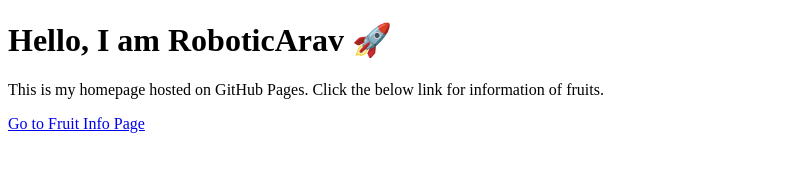
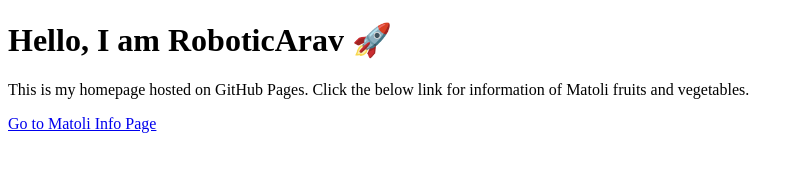
Before and after one commit to aravPagi/myWebsite, a plain HTML site: page index.html in a window 1280 px wide. Shown: the whole page, without its empty margins (0-804 px from the left). Drawn offline with Linux system fonts and the light colour scheme.

Commit message:
Update index.html

```diff
--- a/index.html
+++ b/index.html
@@ -5,7 +5,7 @@
 </head>
 <body>
   <h1>Hello, I am RoboticArav 🚀</h1>
-  <p>This is my homepage hosted on GitHub Pages. Click the below link for information of fruits.</p>
-  <a href="Matoli-Information-Web.html">Go to Fruit Info Page</a>
+  <p>This is my homepage hosted on GitHub Pages. Click the below link for information of Matoli fruits and vegetables.</p>
+  <a href="Matoli-Information-Web.html">Go to Matoli Info Page</a>
 </body>
 </html>
```
